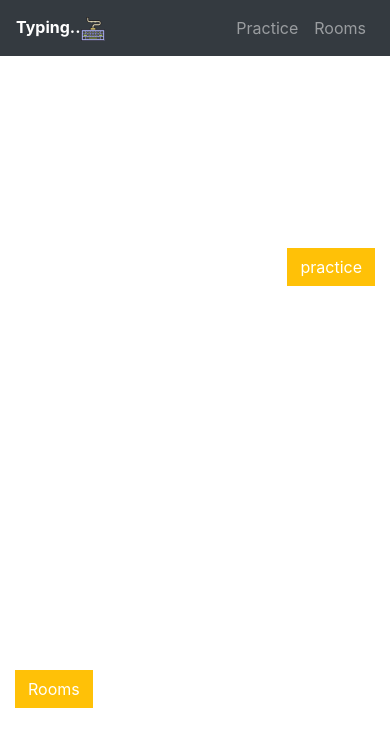
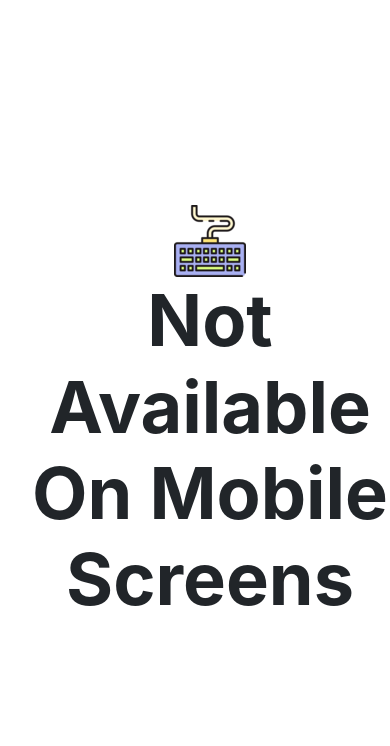
Before and after one commit to fuadop/PixelArt, a React (Create React App) app in the folder client/: page /rooms in a window 390 px wide. Shown: the top 746 px of the page. Built offline with nearby package versions, Linux system fonts and the light colour scheme; what random-words would draw is missing.

Commit message:
update: removed support for mobile phones

```diff
--- a/client/src/App.tsx
+++ b/client/src/App.tsx
@@ -1,22 +1,31 @@
 import React, { FC } from "react";
-import {BrowserRouter as Router, Switch, Route} from "react-router-dom";
+import { BrowserRouter as Router, Switch, Route } from "react-router-dom";
 import Home from "./components/Home/Home";
 import Practice from "./components/Practice/Practice";
+import Room from "./components/Room/Room";
+import Unsupported from "./components/Unsupported";
 
-const App: FC = () => (
-  <Router>
+const App: FC = () => {
+  if(window.innerWidth < 700) {
+    return (
+      <Unsupported/>
+    );
+  }
+  return (
+    <Router>
       <Switch>
         <Route path={"/practice"} exact>
-          <Practice/>
+          <Practice />
         </Route>
         <Route path={"/rooms"} exact>
-          <Home/>
+          <Room />
         </Route>
         <Route path={"/"} exact>
-          <Home/>
+          <Home />
         </Route>
       </Switch>
-  </Router>
-);
+    </Router>
+  );
+};
 
 export default App;
--- a/client/src/components/Navbar.tsx
+++ b/client/src/components/Navbar.tsx
@@ -11,7 +11,7 @@ const logoStyle: ImageStyle = {
 
 const Navbar: FC<NavProps> = ({path}) => {
   return (
-    <nav className="navbar navbar-dark bg-dark navbar-expand">
+    <nav className="navbar navbar-dark bg-dark navbar-expand shadow-sm">
       <div className="container">
       <Link to="/" className="brand-logo font-weight-bold text-white card-link">
         Typing..
--- /dev/null
+++ b/client/src/components/Room/Room.tsx
@@ -0,0 +1,12 @@
+import React, { FC } from "react";
+import Navbar from "../Navbar";
+
+const Room: FC<{}> = () => {
+    return (
+        <div>
+            <Navbar path="/rooms"/>
+        </div>
+    );
+}
+
+export default Room;
--- /dev/null
+++ b/client/src/components/Unsupported.tsx
@@ -0,0 +1,20 @@
+import React from "react";
+import "bootstrap/dist/css/bootstrap.min.css";
+import Logo from "./images/icon-72x72.png";
+
+const fullScreen = { height: "100vh", width: "100vw" };
+
+const Unsupported = () => {
+  return (
+    <div>
+      <div className="container">
+        <div className="d-flex justify-content-center align-items-center flex-column" style={fullScreen}>
+          <img src={Logo} alt="keyboard" className="img-fluid"/>
+          <p className="display-3 text-center font-weight-bold text-capitalize">not available on mobile screens</p>
+        </div>
+      </div>
+    </div>
+  );
+};
+
+export default Unsupported;
```
